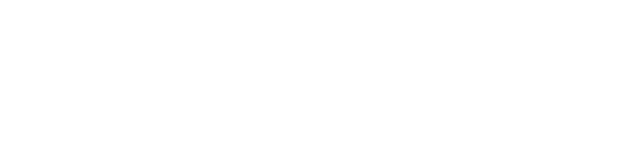
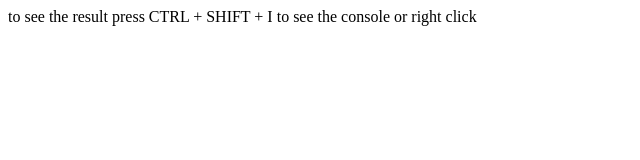
Before and after one commit to Bhavy0309/strings, a plain HTML site: page index.html in a window 1280 px wide. Shown: the whole page, without its empty margins (0-640 px from the left). Drawn offline with Linux system fonts and the light colour scheme.

Commit message:
last commit

```diff
--- a/index.html
+++ b/index.html
@@ -6,6 +6,7 @@
     <title>Document</title>
 </head>
 <body>
+    to see the result press CTRL + SHIFT + I to see the console or right click
     <script src="strings.js"></script>
 </body>
 </html>
```
